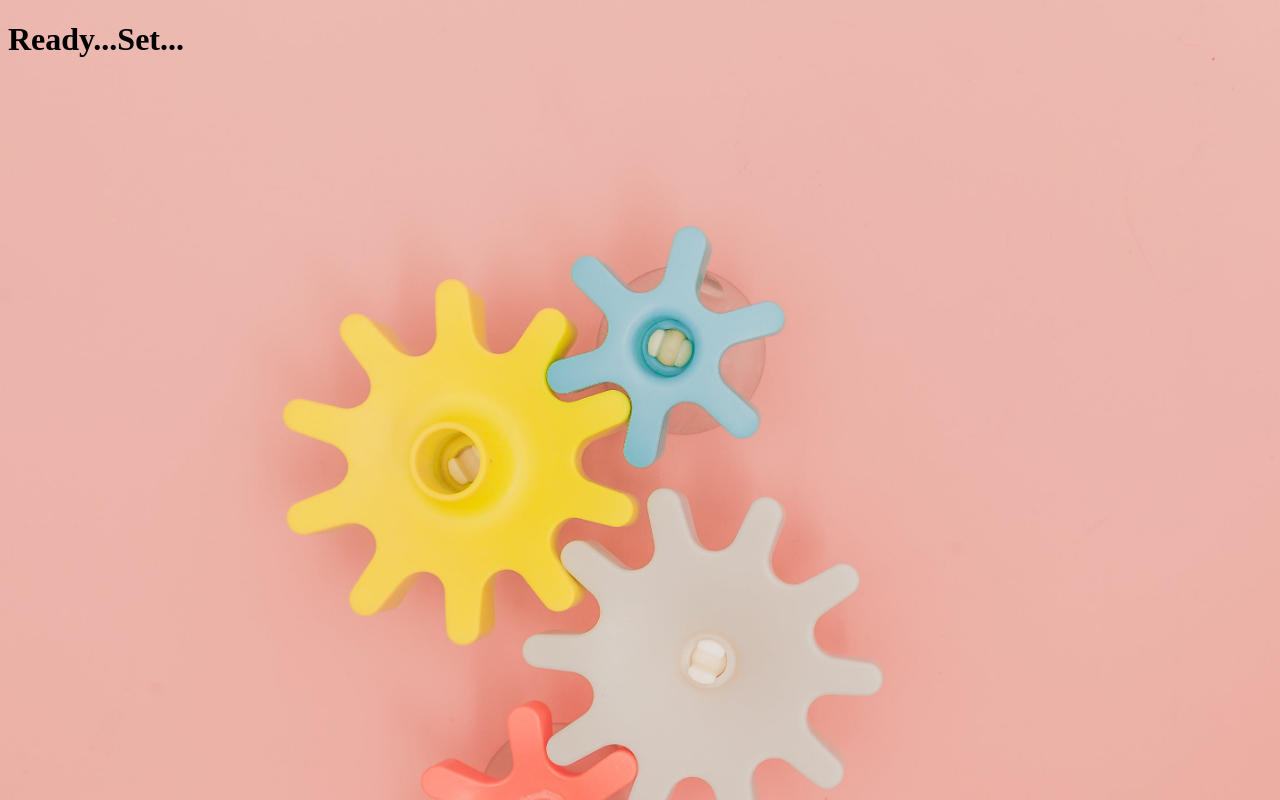
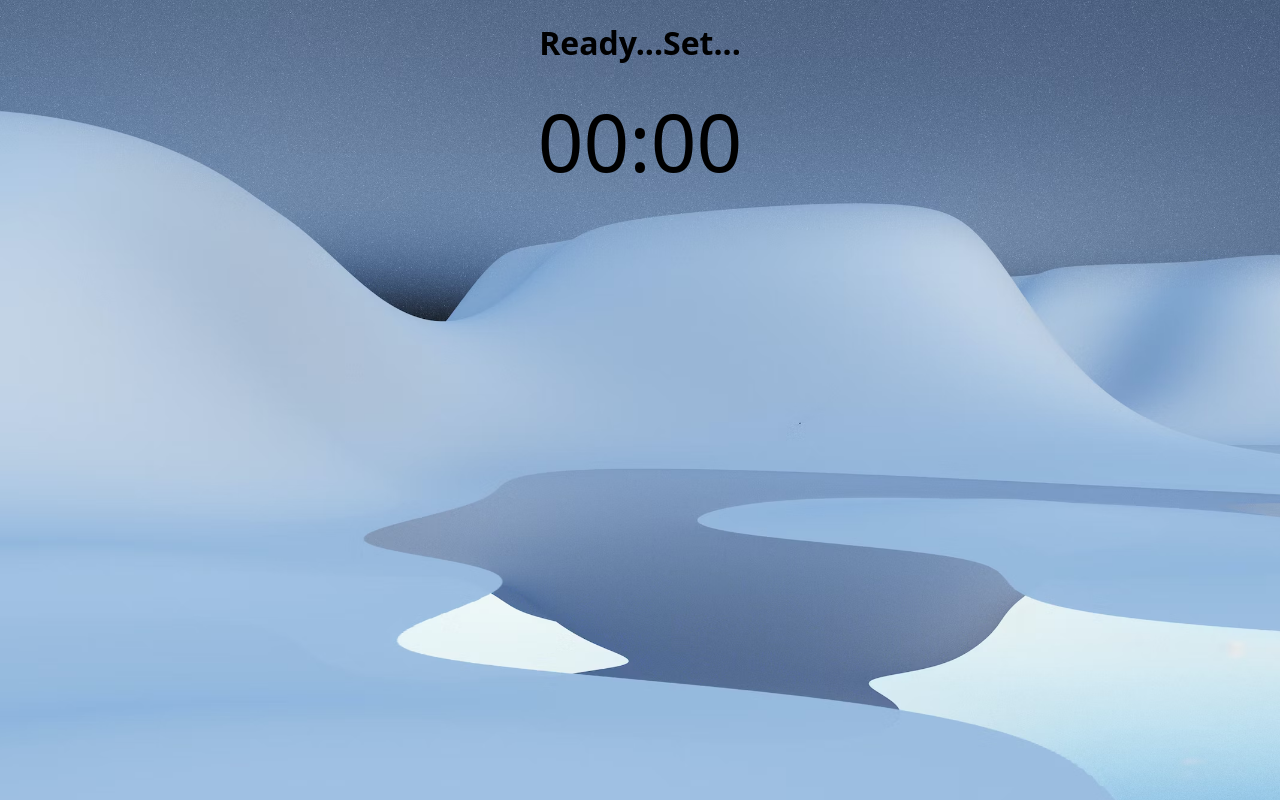
Before and after one commit to stayftdark/cat-timer, a plain HTML site: page index.html in a window 1280 px wide. Drawn offline with Linux system fonts and the light colour scheme.

Commit message:
make timer show

```diff
--- a/index.html
+++ b/index.html
@@ -6,9 +6,14 @@
     <title>Cat Timer</title>
     <link rel="stylesheet" href="style.css"/>
 </head>
-<body background="./images/colorful-toy-gears.jpg">
+<body background="./images/ice.jpg">
     <!-- timer -->
     <div class="container">
         <h1>Ready...Set...</h1>
+        <div class="row"> <!--table-->
+            <div class="col-4"></div> <!--table row-->
+            <div class="col-4 timer text-center" id="timer">00:00</div> <!--table data-->
+            <div class="col-4"></div>
+        </div>
 </body>
 </html>
--- a/style.css
+++ b/style.css
@@ -1,6 +1,14 @@
 body {
     background-color: aquamarine;
-    background: url(images/colorful-toy-gears.jpg);
+    background: url(images/ice.jpg);
     background-repeat: no-repeat;
-    background-size: 2000px;
+    background-size: 1600px;
+    font-family:system-ui, -apple-system, BlinkMacSystemFont, 'Segoe UI', Roboto, Oxygen, Ubuntu, Cantarell, 'Open Sans', 'Helvetica Neue', sans-serif
 }
+h1{
+    text-align: center;
+}
+.timer{
+    font-size: 80px;
+    text-align: center;
+}
```
Also changed, not shown: images/ice.jpg (added), images/pink.jpg (added).
